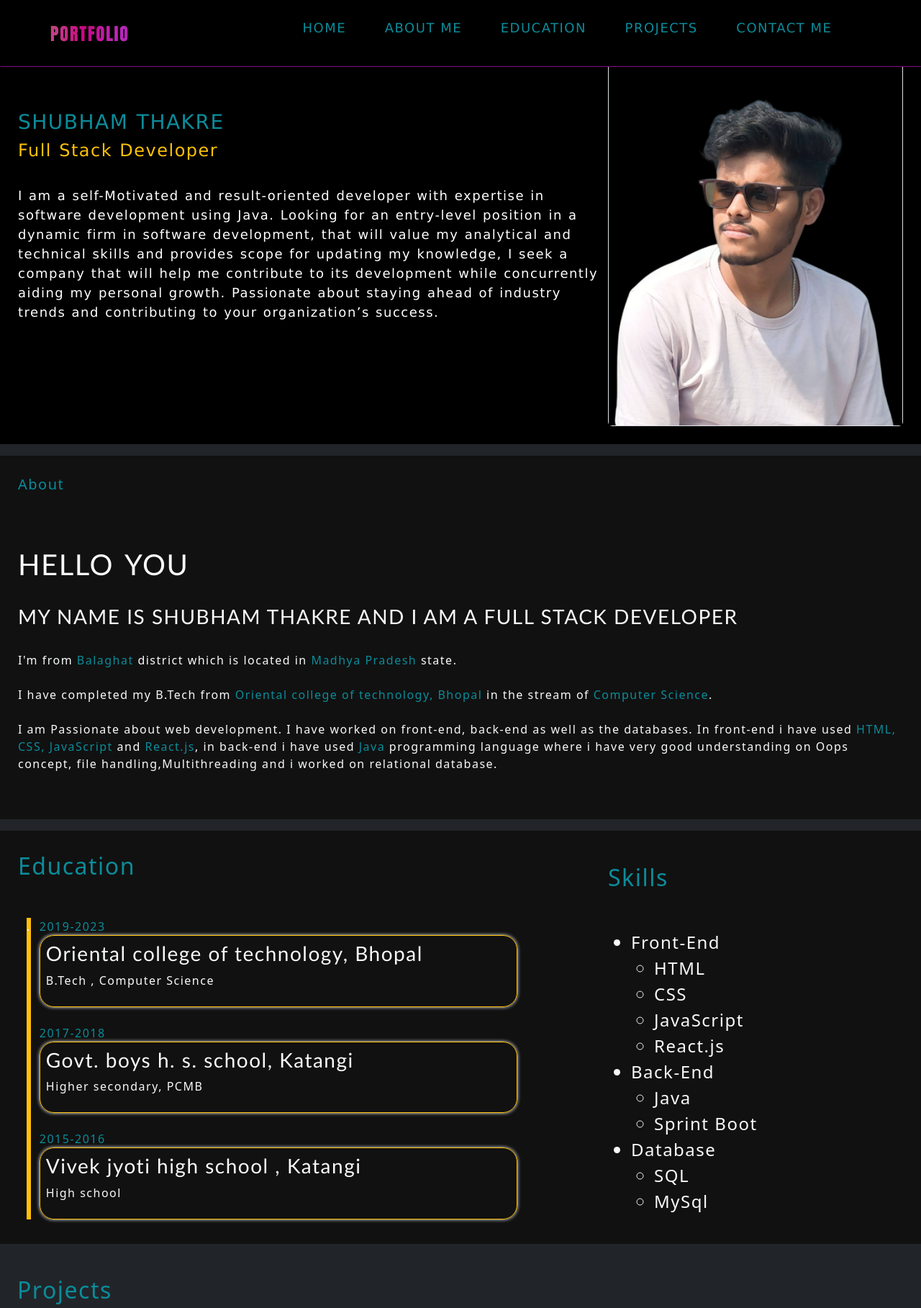
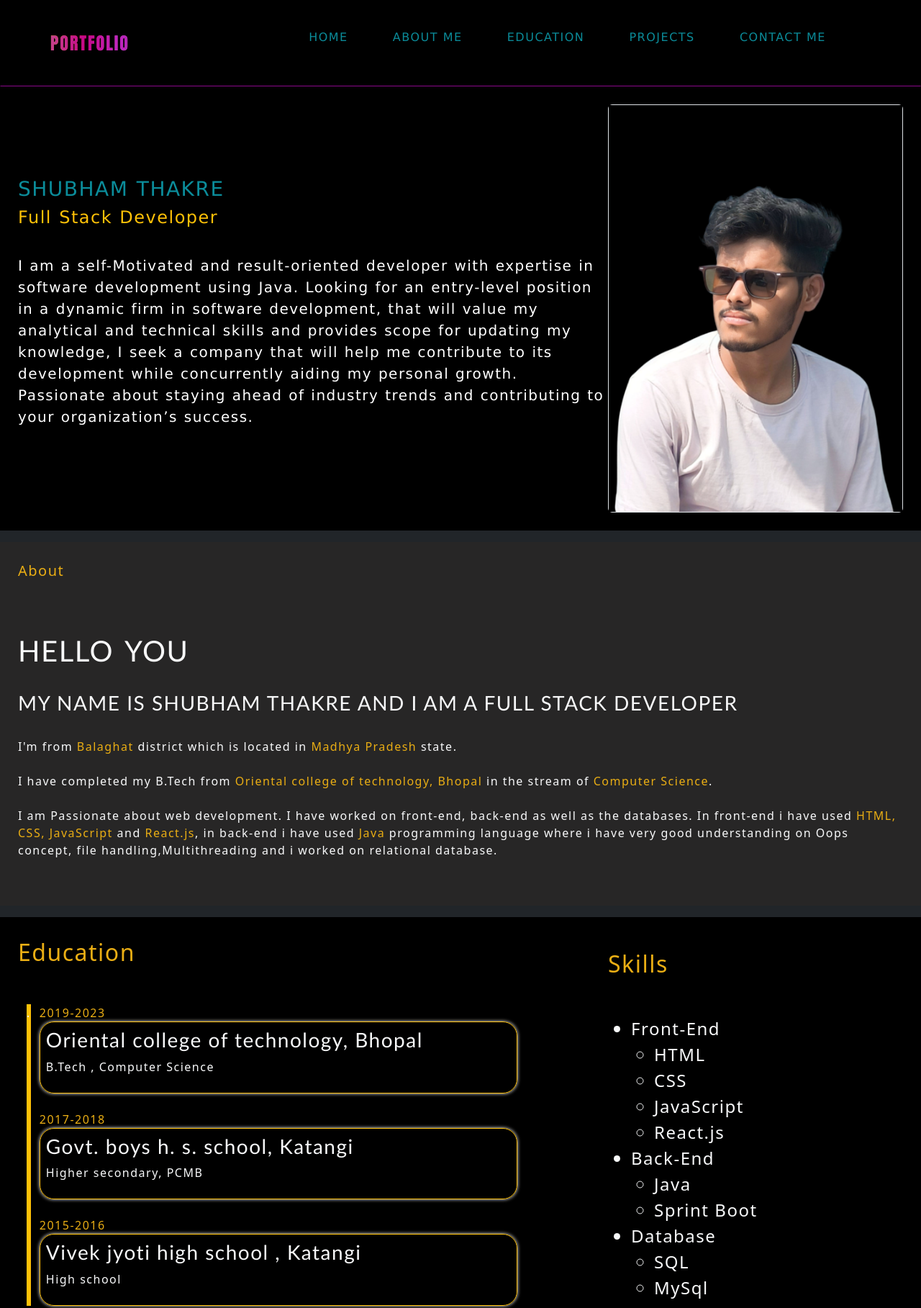
Before and after one commit to thakre2001/My-Portfolio, a website: page index.html in a window 1280 px wide. Shown: the top 1817 px of the page at 72% size. Drawn offline with nearby package versions, Linux system fonts and the light colour scheme.

Commit message:
Update index.css

```diff
--- a/index.css
+++ b/index.css
@@ -7,34 +7,27 @@ body,html{
     width: 100%;
     margin: 0;
     padding: 0;
-    color:white;
     font-family:Verdana, Geneva, Tahoma, sans-serif;
     letter-spacing: 1.5px;
     line-height: 25px;
     overflow-x: hidden;
+    scroll-padding-top: 120px;
 }
 main{
-    /* width: 100%;
-    height: 100vh; */
     background-color: black;
     border: 1px solid transparent;
 }
 
 header{
     width: 100%;
-    /* height: 100px; */
+    height: 120px;
     background-color: black;
     color: rgba(180, 11, 180, 0.772);
-    /* color: white;     */
     border: 1px solid transparent;
     font-family:Verdana, Geneva, Tahoma, sans-serif;
     border-bottom: 1px solid;
-    /* padding:0px 20px; */
-    z-index: 1;
+    z-index: 1030;
 }
-/* header #nav{
-    height: 80px;
-} */
 #logo{
     font-family:Impact, Haettenschweiler, 'Arial Narrow Bold', sans-serif;
     letter-spacing: 2px;
@@ -52,35 +45,33 @@ header div ul li a{
     margin-right: 20px;
 }
 #home{
+    margin-top: 120px;
     border: 1px solid transparent;
     background-color: black;
-    display: flex;
-    font-size: 18px;
-    flex-direction: column;
-    align-items: center;
-    justify-content: space-around;
+    /* background-color: rgb(63, 87, 87); */
+    font-size: 20px;
     font-family:Verdana, Geneva, Tahoma, sans-serif;
     outline: none;
     word-spacing: 1px;
     color: white;
 }
+
 #home h3{
     color: rgb(11, 140, 154);
 }
 #home h4{
     color: rgba(180, 11, 180, 0.772);
 }
+#home p{
+
+}
 #about{
     margin: 0;
     border: 1px solid transparent;
-    background-color:rgb(17, 17, 17) ;
-}
-#about .section{
-    font-size: 18px;
+    background-color: rgb(39, 38, 38);
 }
 #about .section span{
-    /* color: rgb(230, 172, 84); */
-    color: rgb(11, 140, 154);
+    color: rgb(234, 174, 20);
     margin-bottom: 15px;
 }
 #about .section h1{
@@ -92,22 +83,18 @@ header div ul li a{
     font-family: 'Trebuchet MS', 'Lucida Sans Unicode', 'Lucida Grande', 'Lucida Sans', Arial, sans-serif;
 }
 #about .section p span{
-    /* color: rgb(230, 172, 84); */
-    color: rgb(11, 140, 154);
+    color: rgb(234, 174, 20);
 }
 #service{
-    /* width: 100%;
-    height: 100vh; */
+    border: 1px solid transparent;
+    background-color: rgb(63, 87, 87);
+}
+#education{
     border: 1px solid transparent;
     background-color: black;
 }
-#education{
-    border: 1px solid transparent;
-    background-color:rgb(17, 17, 17);
-}
 #education span{
-    /* color: rgb(230, 172, 84); */
-    color: rgb(11, 140, 154);
+    color: rgb(234, 174, 20);
     margin-bottom: 15px;
 }
 #education .container h3{
@@ -117,45 +104,30 @@ header div ul li a{
     border-radius: 20px;
     box-shadow: 0px 0px 5px;
 }
-.project{
-    width: 100%;
-    height: 100vh;
+#project{
+    border: 1px solid transparent;
+    background-color: rgb(39, 38, 38);
+}
+#project .mainSection span{
+    color: rgb(234, 174, 20);
+}
+#contact{
     border: 1px solid transparent;
     background-color: black;
 }
-#project .mainSection span{
-    /* color: rgb(230, 172, 84); */
-    color: rgb(11, 140, 154);
-}
-#contact{
-    width: 100%;
-    height: 100vh;
-    border: 1px solid transparent;
-    background-color:rgb(17, 17, 17) ;
-}
 
-@media (min-width:320px){
-    header a{
-        font-size: 8px;
-    }
-
-    #home{
-        font-size: 8px;
-    }
-
-}
-
-@media (max-width:575px){
+/* @media (min-width:320px){
     header a{
         font-size: 10px;
     }
+
     #home{
         font-size: 10px;
     }
 
 }
 
-@media (min-width:576px) and (max-width:767px){
+@media (max-width:575px){
     header a{
         font-size: 12px;
     }
@@ -163,12 +135,12 @@ header div ul li a{
         font-size: 12px;
     }
     #about{
-        font-size: 18px;
+        font-size: 12px;
     }
 
 }
 
-@media (min-width:768px) and (max-width:991px){
+@media (min-width:576px) and (max-width:767px){
     header a{
         font-size: 14px;
     }
@@ -176,17 +148,30 @@ header div ul li a{
         font-size: 14px;
     }
     #about{
-        font-size: 18px;
+        font-size: 14px;
+    }
+
+}
+
+@media (min-width:768px) and (max-width:991px){
+    header a{
+        font-size: 16px;
+    }
+    #home{
+        font-size: 16px;
+    }
+    #about{
+        font-size: 16px;
     }
 
 }
 
 @media (min-width:992px) and (max-width:1199px){
     header a{
-        font-size: 16px;
+        font-size: 18px;
     }
     #home{
-        font-size: 16px;
+        font-size: 18px;
     }
     #about{
         font-size: 18px;
@@ -196,14 +181,14 @@ header div ul li a{
 
 @media (min-width:1200px){
     header a{
-        font-size: 18px;
+        font-size: 20px;
     }
     #home{
-        font-size: 18px;
+        font-size: 20px;
     }
 
     #about{
-        font-size: 18px;
+        font-size: 20px;
     }
 
-}
+} */
```
